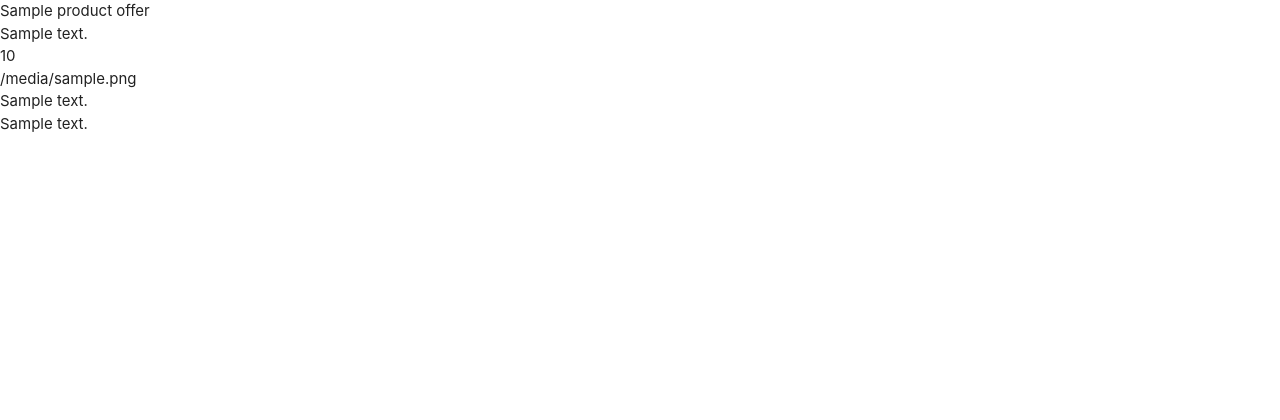
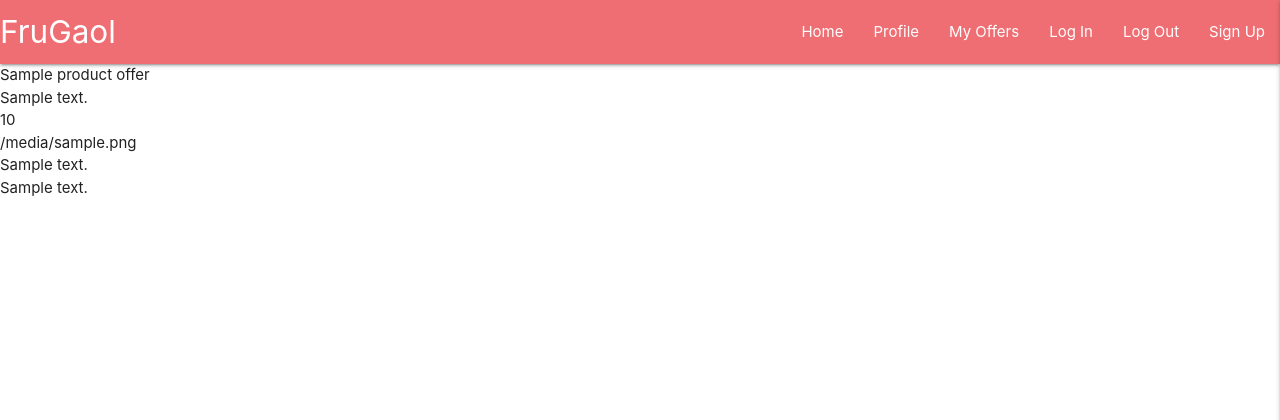
Before and after one commit to ShiftyKitty/MS3-FruGaol, a Flask app: page / in a window 1280 px wide. Shown: the top 420 px of the page. Run offline with Flask 2, Linux system fonts and the light colour scheme; a database or web service that is not in the repository returns one stand-in record (values such as "Sample title"); some libraries are stand-ins or nearby versions.

Commit message:
Add Materialize Navbar and Sidenav

```diff
--- a/static/js/script.js
+++ b/static/js/script.js
@@ -0,0 +1,3 @@
+$(document).ready(function(){
+    $('.sidenav').sidenav({edge: "right"});
+  });
--- a/templates/base.html
+++ b/templates/base.html
@@ -12,10 +12,35 @@
     {% endblock %}
     <title>Frugaol</title>
 
-    <!-- Compiled and minified JavaScript -->
 </head>
 <body>
+    <header>
+        <nav class="nav-extended text-shadow">
+            <div class="nav-wrapper">
+                <a href="{{ url_for('get_product_offers') }}" class="brand-logo">FruGaol</a>
+                <a href="#" data-target="mobile-demo" class="sidenav-trigger right"><i class="fas fa-bars"></i></a>
+                <ul class="right hide-on-med-and-down">
+                    <li><a href="{{ url_for('get_product_offers') }}">Home</a></li>
+                    <li><a href="">Profile</a></li>
+                    <li><a href="">My Offers</a></li>
+                    <li><a href="">Log In</a></li>
+                    <li><a href="">Log Out</a></li>
+                    <li><a href="">Sign Up</a></li>
 
+                </ul>
+            </div>
+        </nav>
+
+        <!-- mobile side nav -->
+        <ul class="sidenav" id="mobile-demo">
+            <li><a href="{{ url_for('get_product_offers') }}">Home</a></li>
+            <li><a href="">Profile</a></li>
+            <li><a href="">My Offers</a></li>
+            <li><a href="">Log In</a></li>
+            <li><a href="">Log Out</a></li>
+            <li><a href="">Sign Up</a></li>
+        </ul>
+    </header>
 
     {% block content %}
     {% endblock %}
```
Also changed, not shown: README.md.
